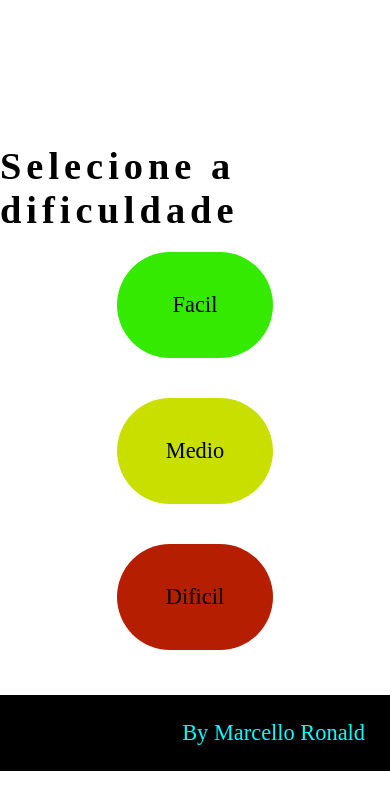
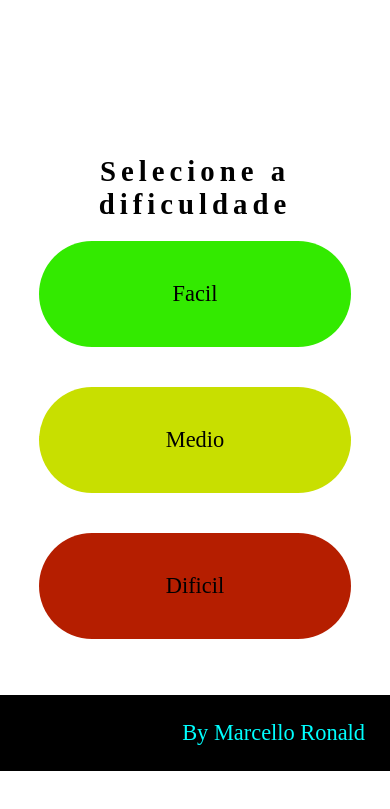
Before and after one commit to mronald-js/JogoDaForca, a plain HTML site: page index.html in a window 390 px wide. Shown: the part 73-882 px from the top of the page. Drawn offline with Linux system fonts and the light colour scheme.

Commit message:
visual fix

```diff
--- a/css/media.css
+++ b/css/media.css
@@ -17,6 +17,20 @@
         right: 33%;
         left: 23%;
         position: absolute;
+    }
+
+    #difficulty h2 {
+        font-size: 1.8rem;
+        text-align: center;
+        cursor: default;
+    }
+
+    #difficulty ul {
+        display: flex;
+        width: 80%;
+        padding: 0;
+        list-style: none;
+        flex-direction: column;
     }
 
     label {
```
